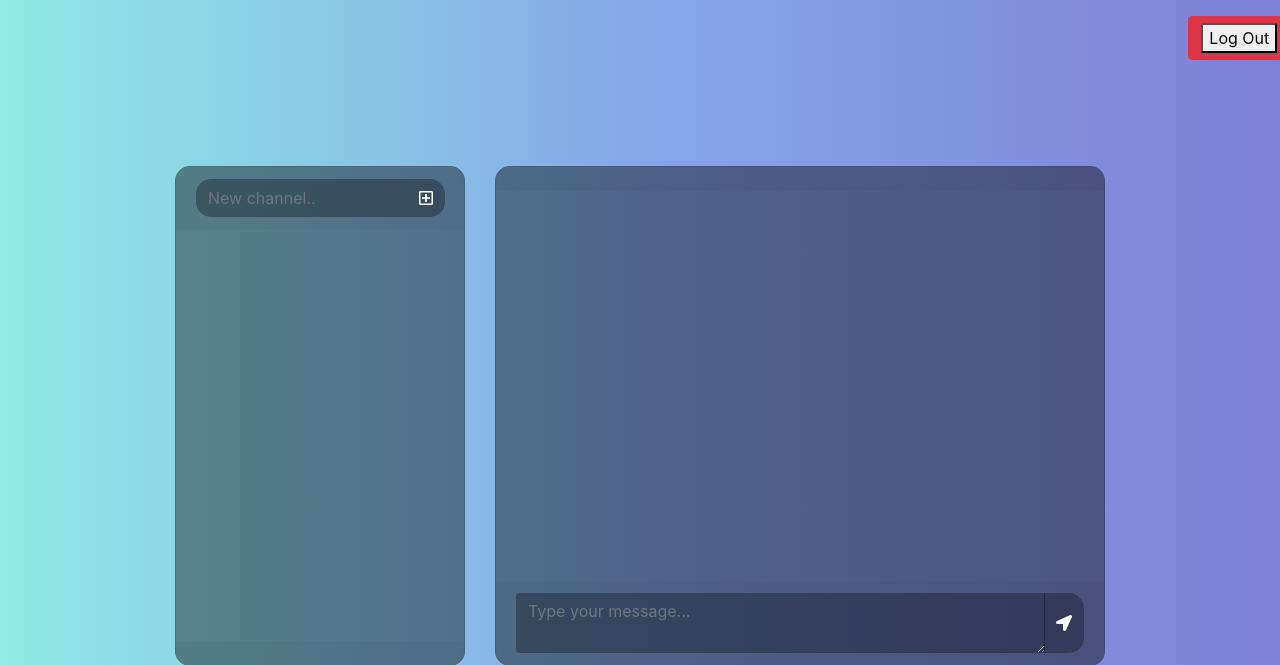
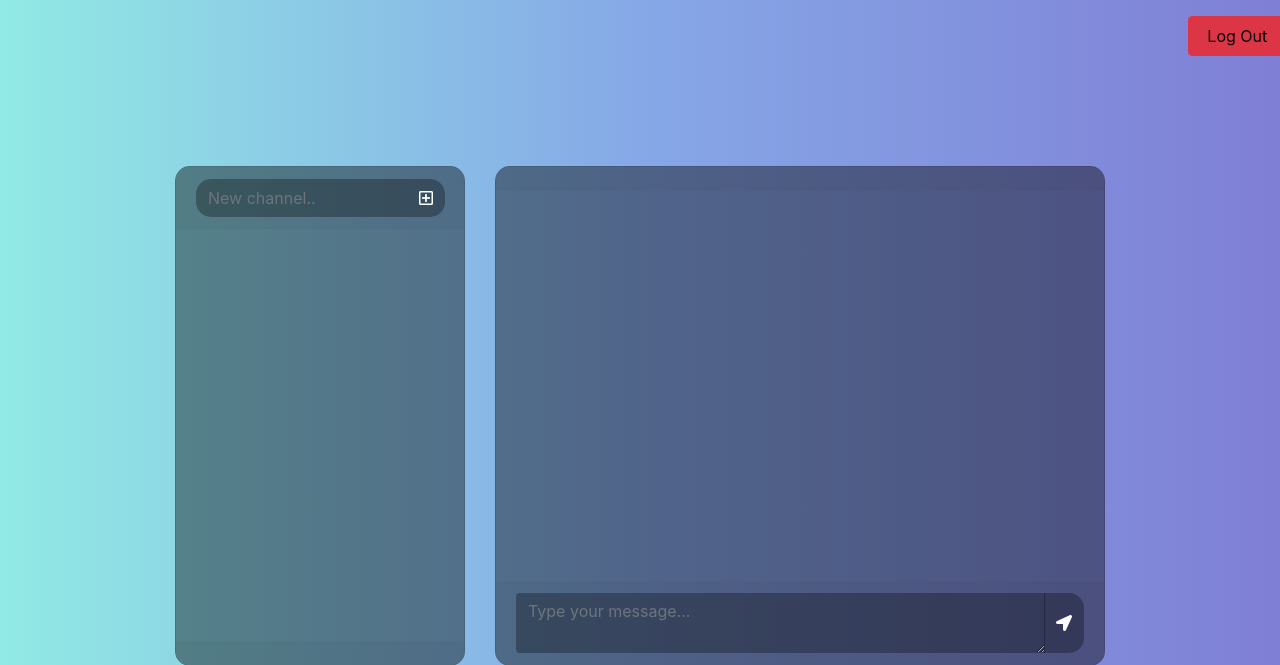
Before and after one commit to tongplw/Minichat-Project, a Flask app: template minichat/templates/chat.html in a window 1280 px wide. Shown: the top 665 px of the page. Run offline with Flask 2, Linux system fonts and the light colour scheme; the template is opened without the code that fills it: most values are stand-ins (such as "Sample title", 1, 10 or a date in 2020); parts of the project's set-up code (start-up, migrations or seed data) failed here and were passed over; some libraries are stand-ins or nearby versions.

Commit message:
fix logout button bug

```diff
--- a/minichat/main.py
+++ b/minichat/main.py
@@ -76,7 +76,8 @@ def login():
     logged_in_users.append(username)
 
     # add user into database
-    db.create_user(username)
+    try: db.create_user(username)
+    except: pass
 
     return redirect(url_for("chat"))
 
--- a/minichat/static/chat.css
+++ b/minichat/static/chat.css
@@ -10,7 +10,11 @@ body,html{
     align-items: center;
     justify-content: center;
 }
-
+.transparent_btn{
+    background-color: Transparent;
+    border: none;
+    outline: none;
+}
 .chat{
     margin-top: auto;
     margin-bottom: auto;
--- a/minichat/templates/chat.html
+++ b/minichat/templates/chat.html
@@ -6,7 +6,7 @@
         <div class="col-1" style="position: absolute;">
             <!-- buttons -->
             <form class="btn btn-danger" action="/logout" method="post">
-                <button type="submit" formmethod="post">Log Out</button>
+                <button class="transparent_btn" type="submit" formmethod="post">Log Out</button>
             </form>
         </div>
     </div>
```
